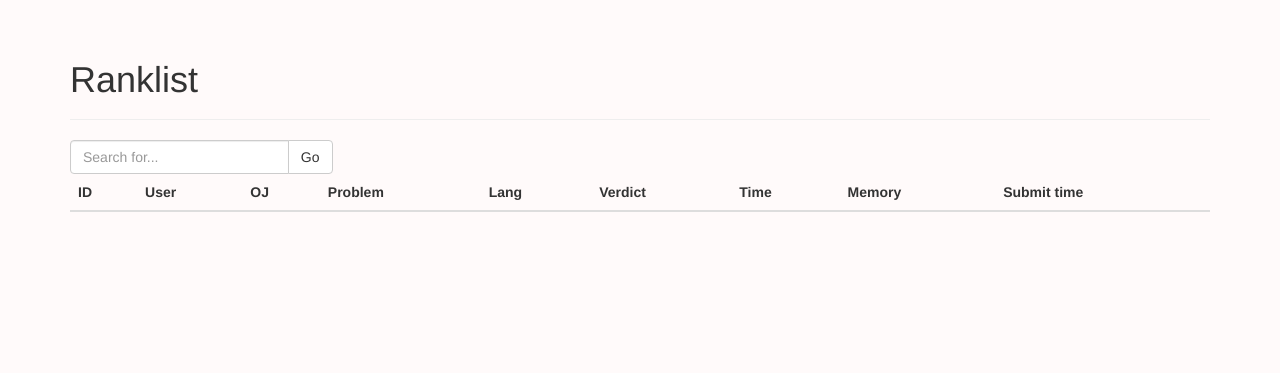
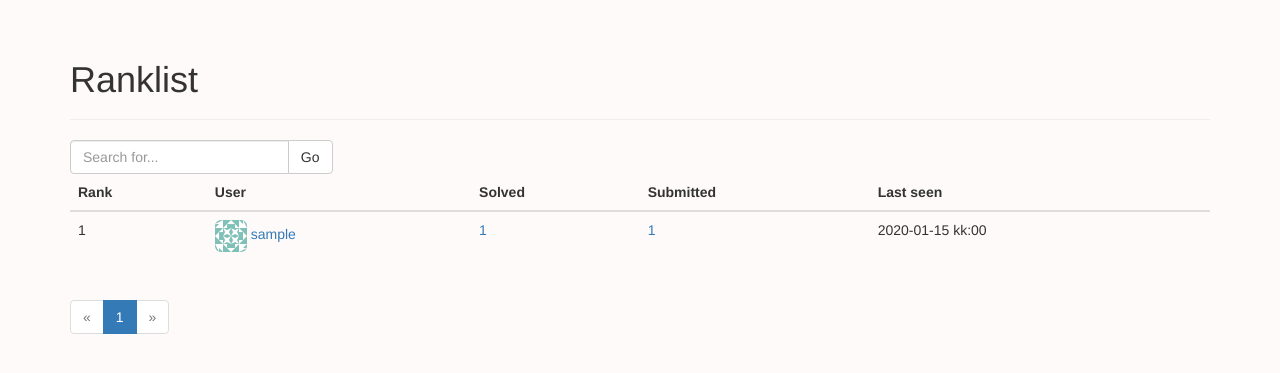
Before and after one commit to sleepymole/vjudge, a Flask app: page /ranklist in a window 1280 px wide. Shown: the part 52-425 px from the top of the page. Run offline with Flask 2, Linux system fonts and the light colour scheme; tables that the repository leaves empty hold one stand-in row (values such as "Sample post"); lists and menus that the app fills with data are empty; some libraries are stand-ins or nearby versions.

Commit message:
update ranklist page

```diff
--- a/app/main/views.py
+++ b/app/main/views.py
@@ -249,6 +249,8 @@ def status():
                 query_dict['problem_id'] = word
             elif word.lower() == 'accepted':
                 query_dict['verdict'] = 'Accepted'
+            elif word.lower() in ('scu', 'hdu'):
+                query_dict['oj_name'] = word.lower()
 
     query_args = {}
     for k in query_dict:
@@ -287,4 +289,25 @@ def status():
 
 @main.route('/ranklist')
 def rank_list():
-    return render_template('rank_list.html')
+    username = request.args.get('user')
+    page = request.args.get('page', None, type=int)
+    per_page = current_app.config.get('FLASKY_FOLLOWERS_PER_PAGE', 20)
+    if username == '':
+        return redirect(url_for('.rank_list'))
+    if username and page:
+        return redirect(url_for('.rank_list', user=username))
+
+    page = page if page else 1
+    if username:
+        pagination = User.query.filter_by(username=username).order_by(User.solved.desc()). \
+            order_by(User.submitted).paginate(page, per_page=per_page, error_out=False)
+    else:
+        pagination = User.query.order_by(User.solved.desc()).order_by(User.submitted). \
+            paginate(page, per_page=per_page, error_out=False)
+
+    users = []
+    rank = (page - 1) * per_page + 1
+    for item in pagination.items:
+        users.append({'rank': rank, 'username': item.username, 'solved': item.solved, 'submitted': item.submitted,
+                      'last_seen': item.last_seen})
+    return render_template('rank_list.html', users=users, endpoint='.rank_list', pagination=pagination)
--- a/app/models.py
+++ b/app/models.py
@@ -82,6 +82,8 @@ class User(UserMixin, db.Model):
     about_me = db.Column(db.Text)
     member_since = db.Column(db.DateTime, default=datetime.utcnow)
     last_seen = db.Column(db.DateTime, default=datetime.utcnow)
+    solved = db.Column(db.Integer, default=0)
+    submitted = db.Column(db.Integer, default=0)
     followed = db.relationship('Follow',
                                foreign_keys=[Follow.follower_id],
                                backref=db.backref('follower', lazy='joined'),
--- a/app/templates/rank_list.html
+++ b/app/templates/rank_list.html
@@ -16,7 +16,7 @@
     <div class="row ">
         <div class="col-md-3 col-sm-4 col-xs-6">
             <div class="input-group">
-                <input name="query" value="" type="text" class="form-control" placeholder="Search for...">
+                <input name="user" value="" type="text" class="form-control" placeholder="Search for...">
                 <span class="input-group-btn">
                     <button type="submit" class="btn btn-default" type="button">Go</button>
                 </span>
@@ -27,37 +27,35 @@
 <table class="table table-hover">
     <thead>
     <tr>
-        <th>ID</th>
+        <th>Rank</th>
         <th>User</th>
-        <th>OJ</th>
-        <th>Problem</th>
-        <th>Lang</th>
-        <th>Verdict</th>
-        <th>Time</th>
-        <th>Memory</th>
-        <th>Submit time</th>
+        <th>Solved</th>
+        <th>Submitted</th>
+        <th>Last seen</th>
     </tr>
     </thead>
-    {% for submission in submissions %}
+    {% for user in users %}
     <tr>
-        <td>{{ submission.data.id }}</td>
-        <td><a href="{{ url_for('.user', username = submission.username) }}">
+        <td>{{ user.rank }}</td>
+        <td><a href="{{ url_for('.user', username = user.username) }}">
             <img class="img-rounded" src="{{ url_for('static', filename='avatar/middle.png') }}">
-            {{ submission.username }}
-        </a></td>
-        <td>{{ submission.data.oj_name.upper() }}</td>
+            {{ user.username }}</a>
+        </td>
         <td>
-            <a href="{{ url_for('.problem',oj_name=submission.data.oj_name,problem_id=submission.data.problem_id) }}">{{
-                submission.data.problem_id }}</a>
+            <a href="{{ url_for('.status', user = user.username, verdict='Accepted') }}">
+                {{ user.solved }}</a>
         </td>
-        <td>{{ submission.data.language }}</td>
-        <td class="{{ submission.data.verdict.replace(' ','-').lower() }} verdict">{{ submission.data.verdict }}</td>
-        <td>{{ submission.data.exe_time }}</td>
-        <td>{{ submission.data.exe_mem }}</td>
-        <td>{{ moment(submission.data.time_stamp).format('YYYY-MM-DD kk:mm:ss') }}</td>
+        <td>
+            <a href="{{ url_for('.status', user = user.username) }}">
+                {{ user.submitted }}</a>
+        </td>
+        <td>{{ moment(user.last_seen).format('YYYY-MM-DD kk:mm') }}</td>
     </tr>
     {% endfor %}
 </table>
+<div class="pagination">
+    {{ macros.pagination_widget(pagination, endpoint) }}
+</div>
 {% endblock %}
 {% block scripts %}
 {{ super() }}
```
Also changed, not shown: app/tasks.py (+11 -10 lines).
